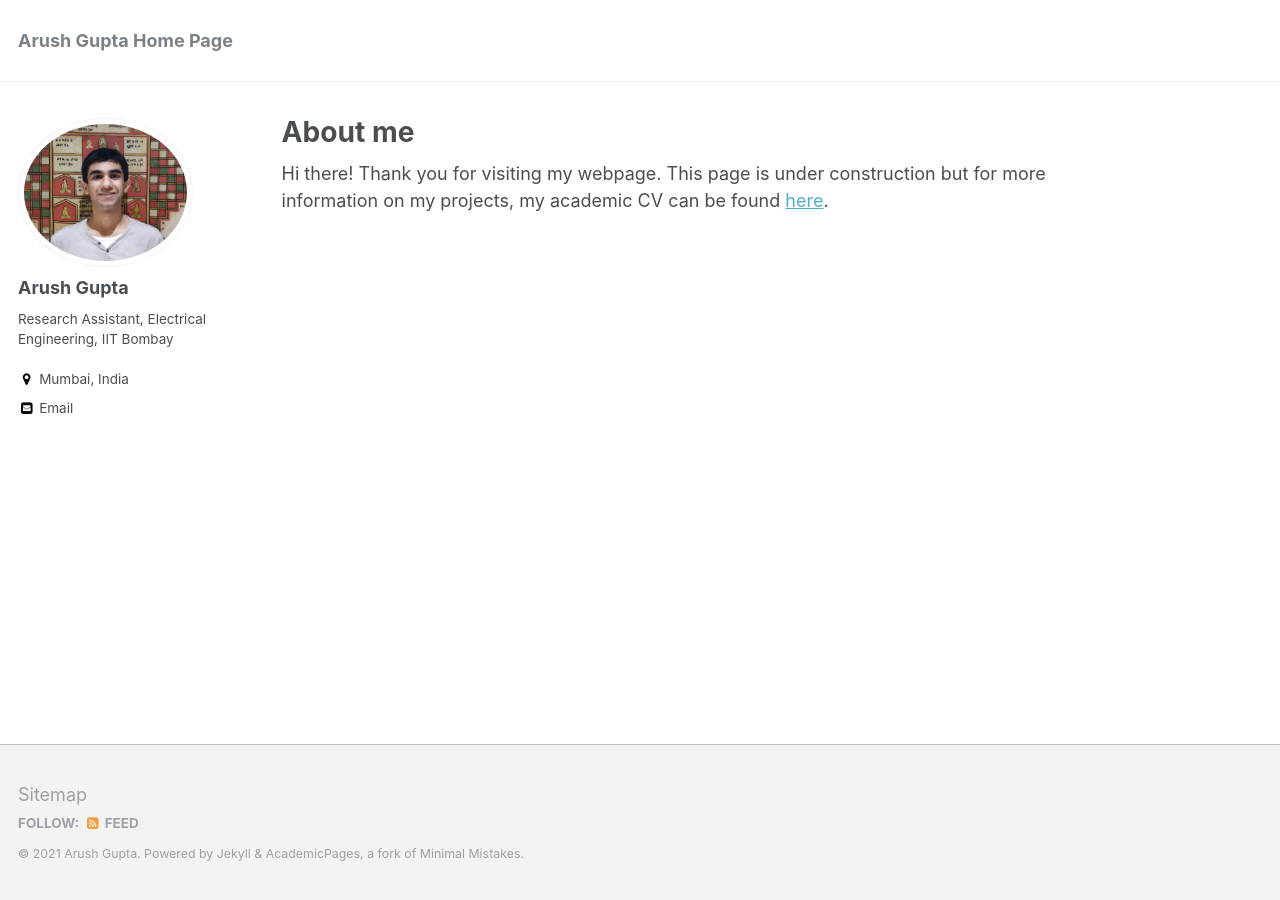
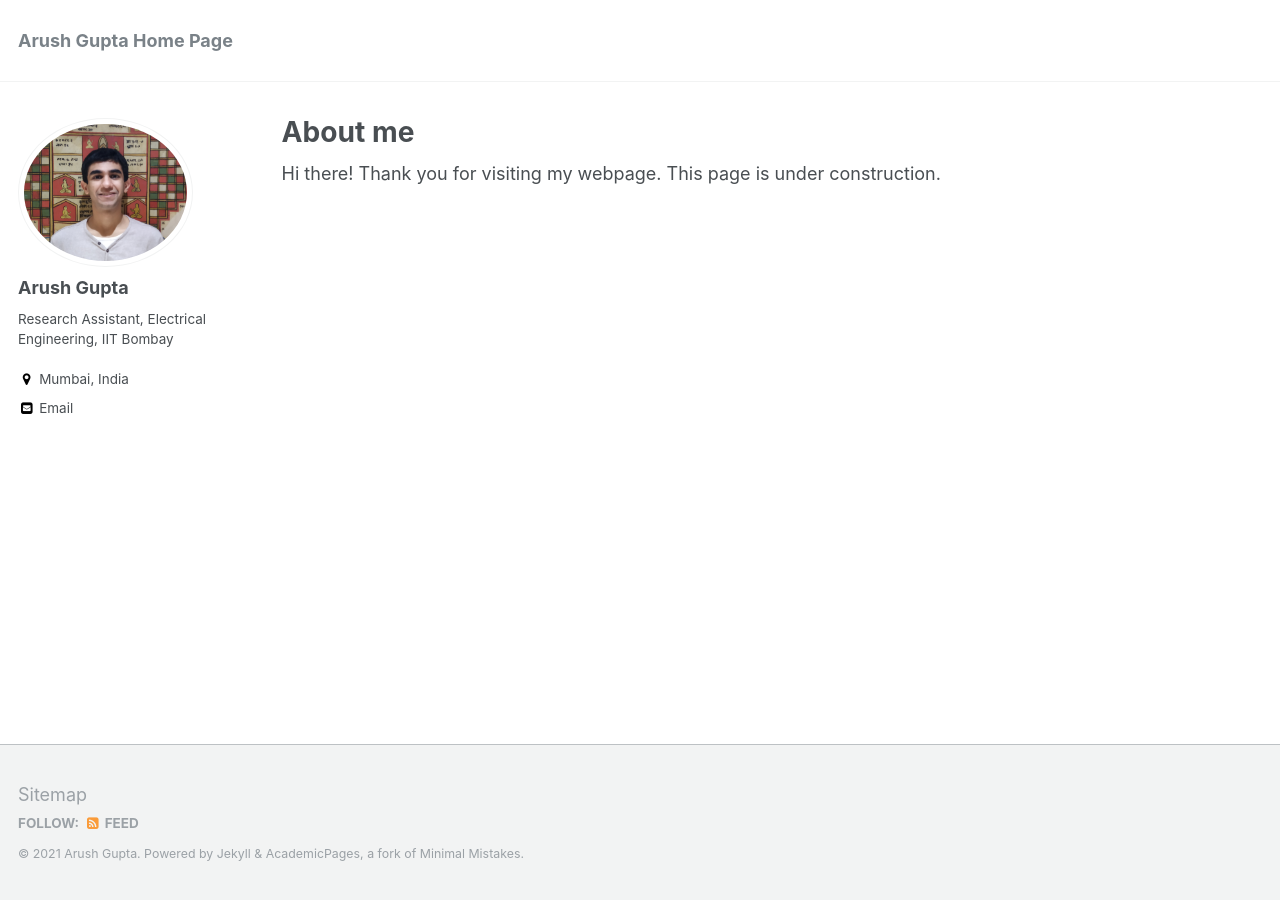
Before and after one commit to arush-gupta/arush-gupta.github.io, a Jekyll site: the page built from _pages/about.md, in a window 1280 px wide. Built offline with Jekyll 4.4.1, drawn with Linux system fonts in a browser that asks for light colours.

Commit message:
Update about.md

```diff
--- a/_pages/about.md
+++ b/_pages/about.md
@@ -8,9 +8,12 @@
   - /about.html
 ---
 Hi there! Thank you for visiting my webpage.
-This page is under construction but for more information on my projects, my academic CV can be found [here](https://arush-gupta.github.io/cv/).
+This page is under construction.
+
+
 
 <!---
+but for more information on my projects, my academic CV can be found [here](https://arush-gupta.github.io/cv/).
 **Who I am:** A recent engineering graduate in search for meaningful problems to solve.
 
 **What I want to do:**
```
